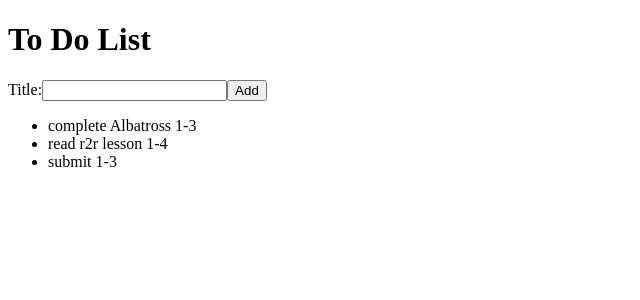
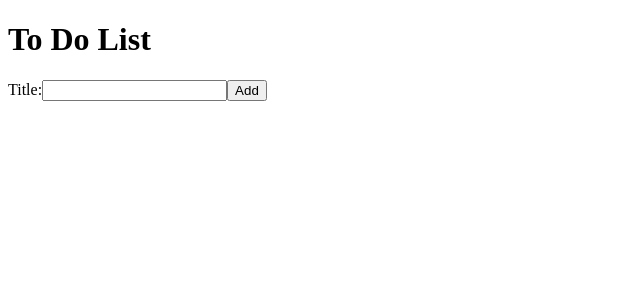
Before and after one commit to Code-the-Dream-School/ctd-react-albatross, a React (Create React App) app: page / in a window 1280 px wide. Shown: the top 300 px of the page, without its empty margins (0-640 px from the left). Built offline with nearby package versions, Linux system fonts and the light colour scheme.

Commit message:
initiate state and use to update to do list and individual items in list from form

```diff
--- a/src/AddToDoForm.js
+++ b/src/AddToDoForm.js
@@ -1,23 +1,31 @@
-import React from 'react';
+import { useState } from 'react';
 
-export const AddToDoForm = (props) => {
+export const AddToDoForm = ({onAddToDo}) => {
+    const [ toDoTitle, setToDoTitle ] = useState("");
+
+    const handleTitleChange = (e) => {
+        let newToDoTitle = e.target.value;
+        setToDoTitle(newToDoTitle);
+    }
+
     const handleAddToDo = (e) => {
         e.preventDefault();
-        let toDoTitle = e.target.title.value;
-        console.log(toDoTitle);
-        // instructions indicate that onAddToDo should be passed the variable newToDo, however, after trying that it didn't result in anything happening but when passing in the variable within which the input field value is stored - the page updates accordingly
-        // props.onAddToDo(newToDo);
-        //DOESN'T WORK - "newToDo is not defined"
-
-        e.target.title.value = '';
-
-        props.onAddToDo(toDoTitle);
+        onAddToDo({
+            title: toDoTitle,
+            id: Date.now(),
+        });
+        setToDoTitle("");
     }
     return (
         <form onSubmit={handleAddToDo}>
             <label htmlFor="toDoTitle">Title:</label>
-            <input id="toDoTitle" name="title" />
-            <button type="submit">Add</button>
+            <input
+                id="toDoTitle"
+                name="title"
+                value={toDoTitle}
+                onChange={handleTitleChange}
+            />
+            <button type="button">Add</button>
         </form>
     )
 }
--- a/src/App.js
+++ b/src/App.js
@@ -1,17 +1,23 @@
-import React from 'react';
 import { ToDoList } from './ToDoList';
 import { AddToDoForm } from './AddToDoForm';
-import { toDoList } from './ToDoList';
+//import { toDoList } from './ToDoList';
 import { useState } from 'react';
 
 function App() {
-  // can use React.useState(''); OR can import it and desctructure from it directly as below
-  const [newToDo, setNewToDo] = useState('');
+  const [ toDoList, setToDoList ] = useState([]);
+
+  const addToDo = (newToDo) => {
+    // console.log(`Before setting: ${toDoList}`);
+    setToDoList([...toDoList, newToDo])
+    // console.log(`After setting: ${toDoList}`)
+  }
+
   return (
     <div>
       <h1>To Do List</h1>
-      <AddToDoForm onAddToDo={setNewToDo}/>
-      <p>{newToDo}</p>
+      <AddToDoForm
+        onAddToDo={addToDo}
+      />
       {/* pass in toDoList to the ToDoList component as props to access the data stored in the toDoList object (ids and titles) */}
       <ToDoList list={toDoList}/>
     </div>
--- a/src/ToDoList.js
+++ b/src/ToDoList.js
@@ -1,29 +1,13 @@
-import React from 'react';
 import { ToDoListItem } from './ToDoListItem';
 
-export const toDoList = [
-    {
-      id: 0,
-      title: 'complete Albatross 1-3',
-    },
-    {
-      id: 1,
-      title: 'read r2r lesson 1-4',
-    },
-    {
-      id: 2,
-      title: 'submit 1-3',
-    },
-  ];
-
-export const ToDoList = (props) => {
+export const ToDoList = ({list}) => {
     return (
     <ul>
-        {props.list.map((item) => {
+        {list.map((item) => {
             return (
                 // passing in each item's id and title stored as props.id and props.todo ***CANNOT store as props.key as this results in an error message
                 <ToDoListItem
-                    id={item.id}
+                    key={item.id}
                     todo={item.title}
                 />
             )
--- a/src/ToDoListItem.js
+++ b/src/ToDoListItem.js
@@ -1,12 +1,12 @@
 import React from 'react';
 
-export const ToDoListItem = (props) => {
+export const ToDoListItem = ({todo}) => {
     return (
         <div>
             {/* accessing the props passed into ToDoListItem in the ToDoList component where they are being rendered, rendering each elements id and title via props.id and props.todo */}
-            <li key={props.id}>
+            <li>
                 {/* {console.log(props.id)} */}
-                <span>{props.todo}</span>
+                <span>{todo}</span>
                 {/* {console.log(props.todo)} */}
             </li>
         </div>
```
